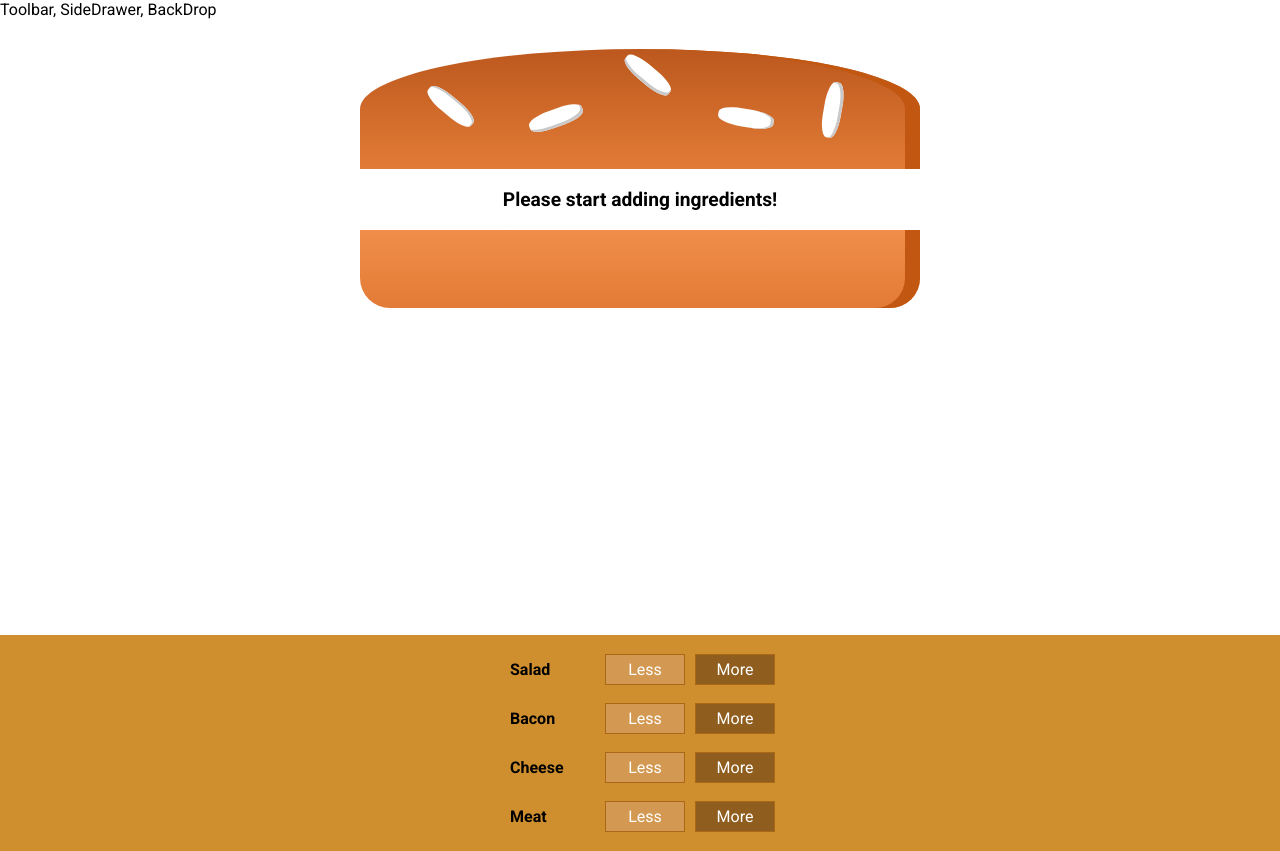
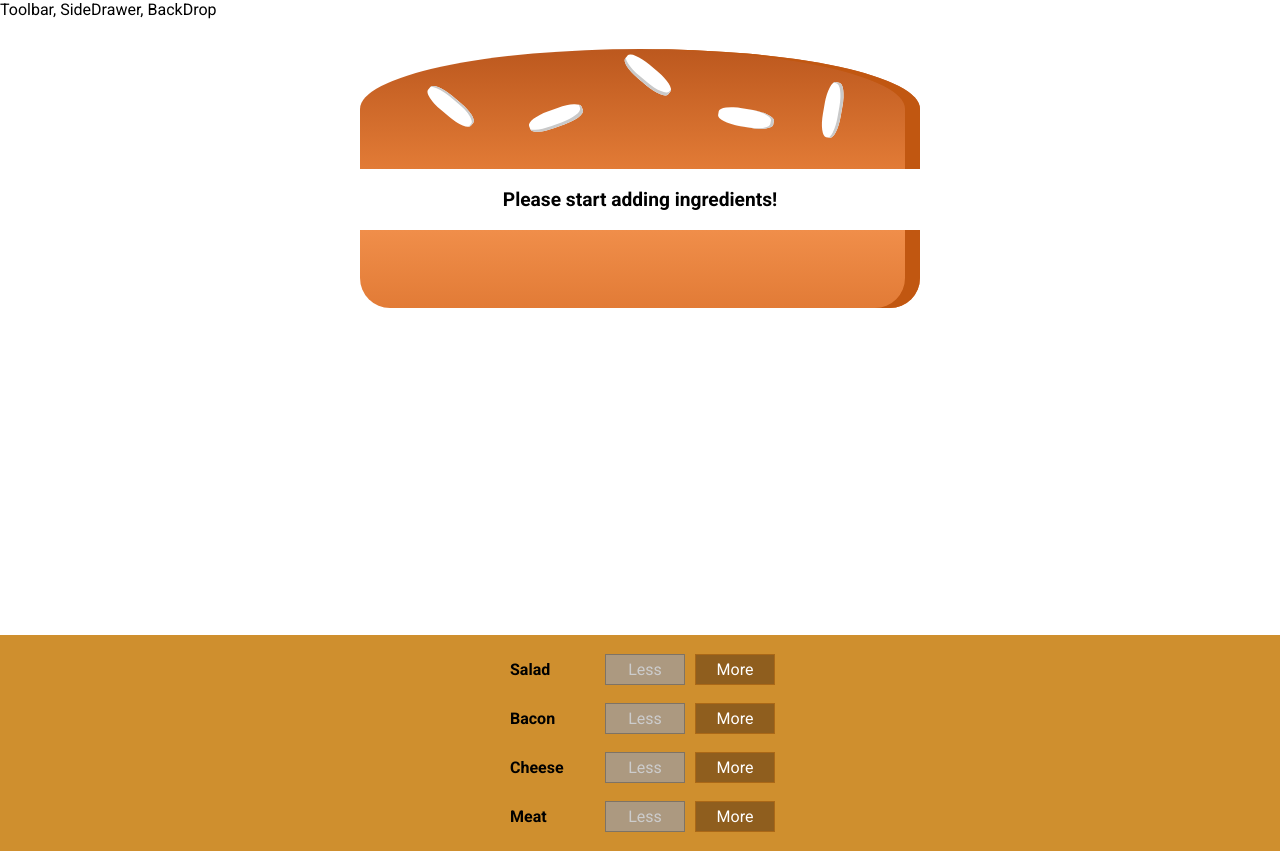
Before and after one commit to sgtkuncoro/burger-builder-app, a React app: page / in a window 1280 px wide. Built offline with nearby package versions, Linux system fonts and the light colour scheme.

Commit message:
feat(Build Controls): Removing Ingredients Safely

```diff
--- a/src/components/Burger/BuildControls/BuildControl/BuildControl.js
+++ b/src/components/Burger/BuildControls/BuildControl/BuildControl.js
@@ -5,7 +5,9 @@
 const BuildControl = props => (
   <div className={classes.BuildControl}>
     <div className={classes.Label}>{props.label}</div>
-    <button className={classes.Less}>Less</button>
+    <button className={classes.Less} onClick={props.removed} disabled={props.disabled}>
+      Less
+    </button>
     <button className={classes.More} onClick={props.added}>
       More
     </button>
--- a/src/components/Burger/BuildControls/BuildControls.js
+++ b/src/components/Burger/BuildControls/BuildControls.js
@@ -13,7 +13,13 @@
 const BuildControls = props => (
   <div className={classes.BuildControls}>
     {controls.map(ctrl => (
-      <BuildControl key={ctrl.label} label={ctrl.label} added={() => props.ingredientAdded(ctrl.type)} />
+      <BuildControl
+        key={ctrl.label}
+        label={ctrl.label}
+        added={() => props.ingredientAdded(ctrl.type)}
+        removed={() => props.ingredientRemoved(ctrl.type)}
+        disabled={props.disabled[ctrl.type]}
+      />
     ))}
   </div>
 );
--- a/src/containers/BurgerBuilder/BurgerBuilder.js
+++ b/src/containers/BurgerBuilder/BurgerBuilder.js
@@ -34,13 +34,36 @@
     this.setState({ totalPrice: newPrice, ingredients: updatedIngredients });
   };
 
-  removeIngredientHandler = type => {};
+  removeIngredientHandler = type => {
+    const oldCount = this.state.ingredients[type];
+    if (oldCount <= 0) {
+      return;
+    }
+    const updatedCounted = oldCount - 1;
+    const updatedIngredients = { ...this.state.ingredients };
+    updatedIngredients[type] = updatedCounted;
+    const priceDeduction = INGREDIENT_PRICES[type];
+    const oldPrice = this.state.totalPrice;
+    const newPrice = oldPrice - priceDeduction;
+    this.setState({ totalPrice: newPrice, ingredients: updatedIngredients });
+  };
 
   render() {
+    const disabledInfo = {
+      ...this.state.ingredients
+    };
+
+    for (let key in disabledInfo) {
+      disabledInfo[key] = disabledInfo[key] <= 0;
+    }
     return (
       <Aux>
         <Burger ingredients={this.state.ingredients} />
-        <BuildControls ingredientAdded={this.addIngredientHandler} />
+        <BuildControls
+          ingredientAdded={this.addIngredientHandler}
+          ingredientRemoved={this.removeIngredientHandler}
+          disabled={disabledInfo}
+        />
       </Aux>
     );
   }
```
